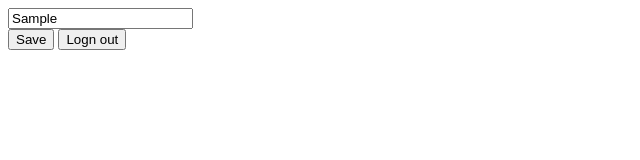
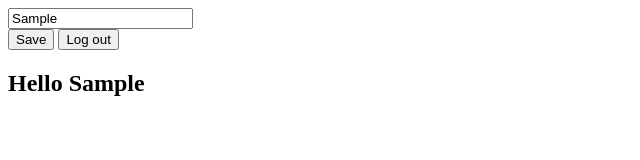
Before and after one commit to prajwalgirhepunje/assiment36, a plain HTML site: page index.html in a window 1280 px wide. Both pictures are taken after typing "Sample" into the empty fields and a click on the button "Save". Shown: the whole page, without its empty margins (0-640 px from the left). Drawn offline with Linux system fonts and the light colour scheme.

Commit message:
script added

```diff
--- a/index.html
+++ b/index.html
@@ -6,8 +6,24 @@
     <title>local storage</title>
 </head>
 <body>
-    <input type="text" placeholder="Enter Your Name" /> <br>
-    <button>Save</button>
-    <button>Logn out</button>
+    <input type="text" id="Input-text" placeholder="Enter Your Name" /> <br>
+    <button  id="save-btn"  onclick="Savebtn()">Save</button>
+    <button onclick="Logoutbtn()" >Log out</button>
+    <h2 id="gretting">Hello User</h2>
+    <script>
+        const InputElement=document.getElementById("Input-text")
+        const OutputGreting = document.getElementById("gretting");
+        const Savebutn =document.getElementById("save-btn")
+           function Savebtn(){
+
+                let UserName = InputElement.value;
+                if(!UserName){
+                    alert("Please enter your Name");
+                    return ;
+                }
+                localStorage.setItem('Name', UserName);
+            OutputGreting.innerText= `Hello ${UserName}`;
+           }
+    </script>
 </body>
 </html>
```
